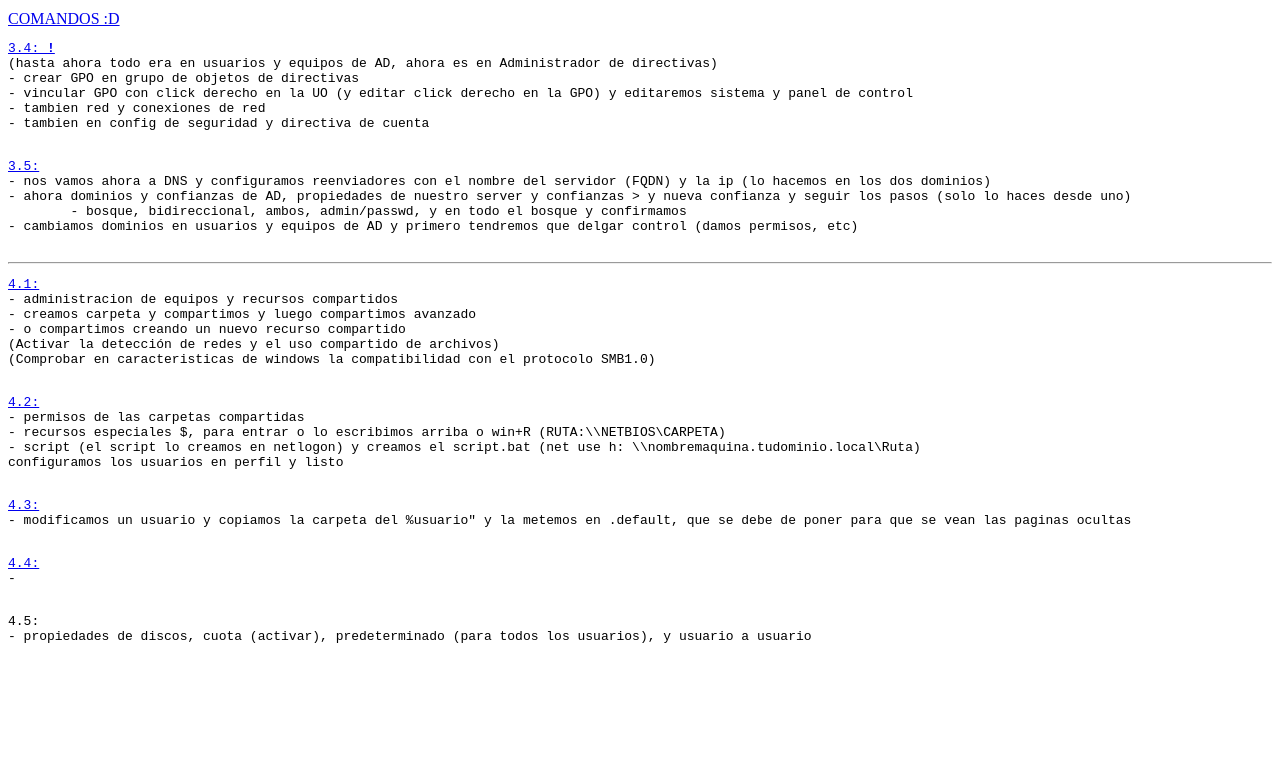
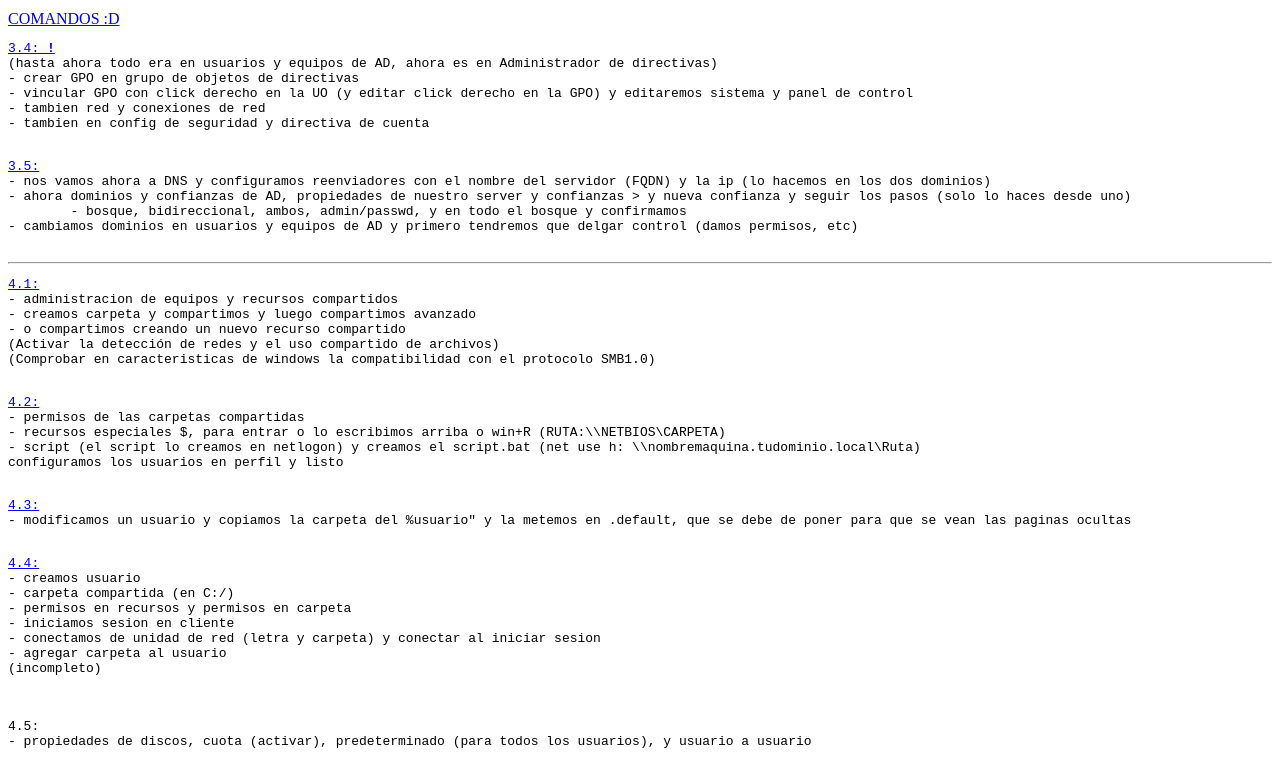
Before and after one commit to RikoSplash/SOR, a plain HTML site: page index.html in a window 1280 px wide. Shown: the part 387-1164 px from the top of the page. Before the commit the page ends 1059 px from the top, so only its background shows below. Drawn offline with Linux system fonts and the light colour scheme.

Commit message:
Add files via upload

```diff
--- a/index.html
+++ b/index.html
@@ -71,7 +71,14 @@ configuramos los usuarios en perfil y listo
     </pre>
     <pre>
 <a href="4.4 PERFILES MOVILES.pdf">4.4:</a>
--
+- creamos usuario
+- carpeta compartida (en C:/)
+- permisos en recursos y permisos en carpeta
+- iniciamos sesion en cliente
+- conectamos de unidad de red (letra y carpeta) y conectar al iniciar sesion
+- agregar carpeta al usuario
+(incompleto)
+
     </pre>
     <pre>
 4.5:
```
